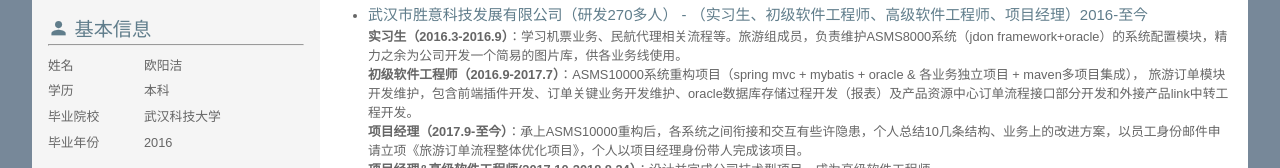
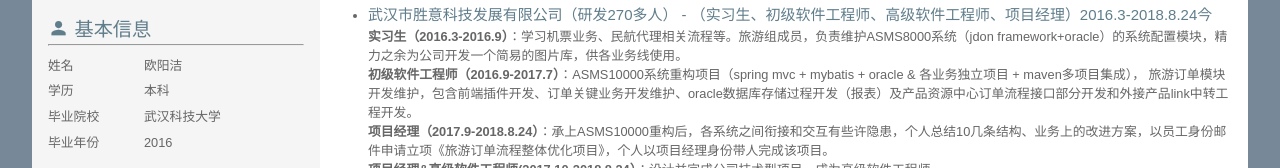
Before and after one commit to petterobam/info, a plain HTML site: page index.html in a window 1280 px wide. Shown: the part 248-416 px from the top of the page. Drawn offline with Linux system fonts and the light colour scheme.

Commit message:
样式内容调整

```diff
--- a/index.html
+++ b/index.html
@@ -139,12 +139,12 @@
                         </p>
                     </li>
                     <li>
-                        <h3>武汉市胜意科技发展有限公司（研发270多人） - （实习生、初级软件工程师、高级软件工程师、项目经理）2016-至今</h3>
+                        <h3>武汉市胜意科技发展有限公司（研发270多人） - （实习生、初级软件工程师、高级软件工程师、项目经理）2016.3-2018.8.24今</h3>
                         <p>
                         	<div><b>实习生（2016.3-2016.9）</b>：学习机票业务、民航代理相关流程等。旅游组成员，负责维护ASMS8000系统（jdon framework+oracle）的系统配置模块，精力之余为公司开发一个简易的图片库，供各业务线使用。</div>
                         	<div><b>初级软件工程师（2016.9-2017.7）</b>：ASMS10000系统重构项目（spring mvc + mybatis + oracle &amp; 各业务独立项目 + maven多项目集成），
                         		旅游订单模块开发维护，包含前端插件开发、订单关键业务开发维护、oracle数据库存储过程开发（报表）及产品资源中心订单流程接口部分开发和外接产品link中转工程开发。</div>
-                        	<div><b>项目经理（2017.9-至今）</b>：承上ASMS10000重构后，各系统之间衔接和交互有些许隐患，个人总结10几条结构、业务上的改进方案，以员工身份邮件申请立项《旅游订单流程整体优化项目》，个人以项目经理身份带人完成该项目。</div>
+                        	<div><b>项目经理（2017.9-2018.8.24）</b>：承上ASMS10000重构后，各系统之间衔接和交互有些许隐患，个人总结10几条结构、业务上的改进方案，以员工身份邮件申请立项《旅游订单流程整体优化项目》，个人以项目经理身份带人完成该项目。</div>
                         	<div><b>项目经理&amp;高级软件工程师(2017.10-2018.8.24）</b>：设计并完成公司技术型项目，成为高级软件工程师。</div>
                         	<div class="ml2">该项目为<b>《旅游word、pdf文档导入解析项目》</b>，解决旅游产品录入慢问题，通过导入旅游产品文档自动读取、解析、匹配填充产品发布表单，实现思路见个人博文：<a target="_blank" href="http://www.oyjie.cn/article/7">http://www.oyjie.cn/article/7</a></div>
                         	<div class="ml2">其后公司分配两名初级Java开发，协助完成旅游组偏技术型项目：</div>
```
